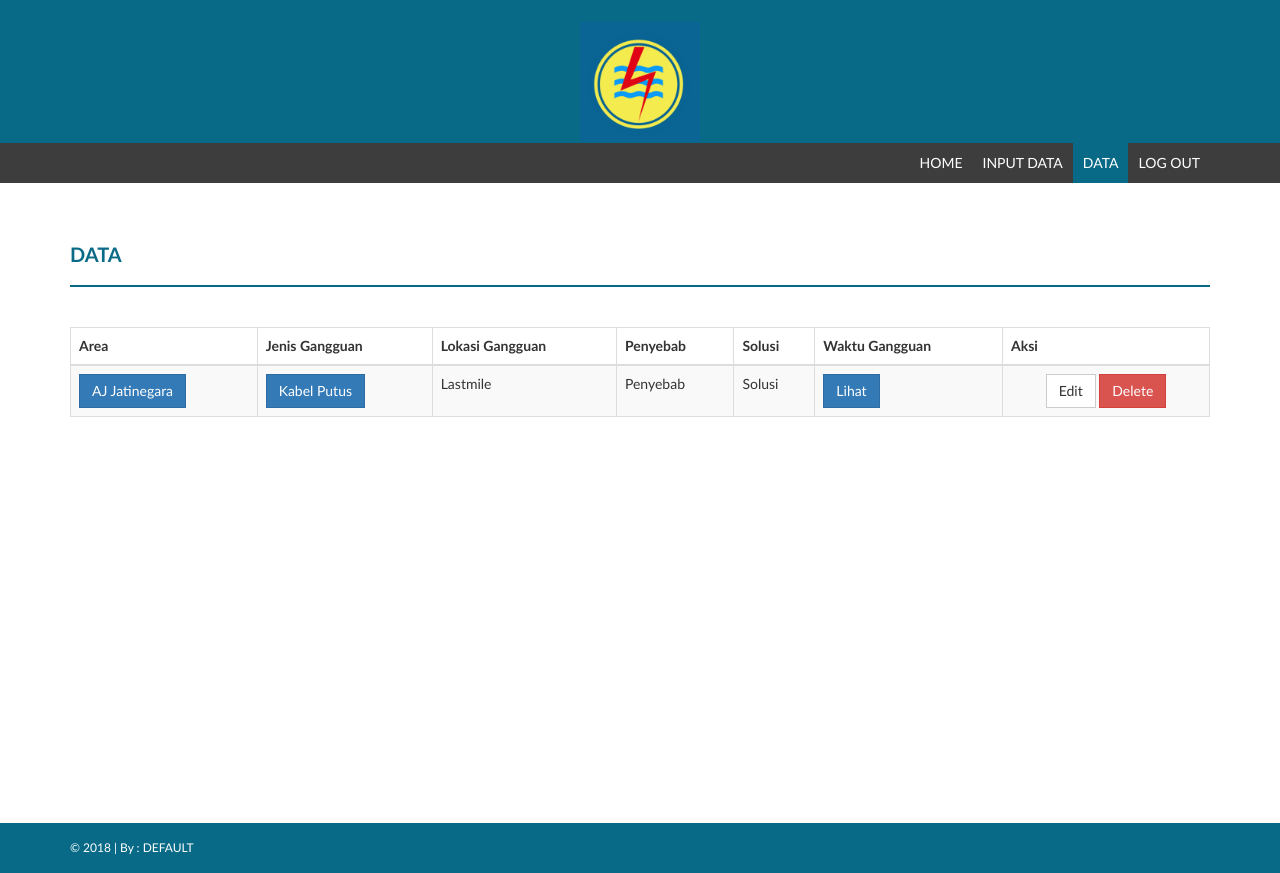
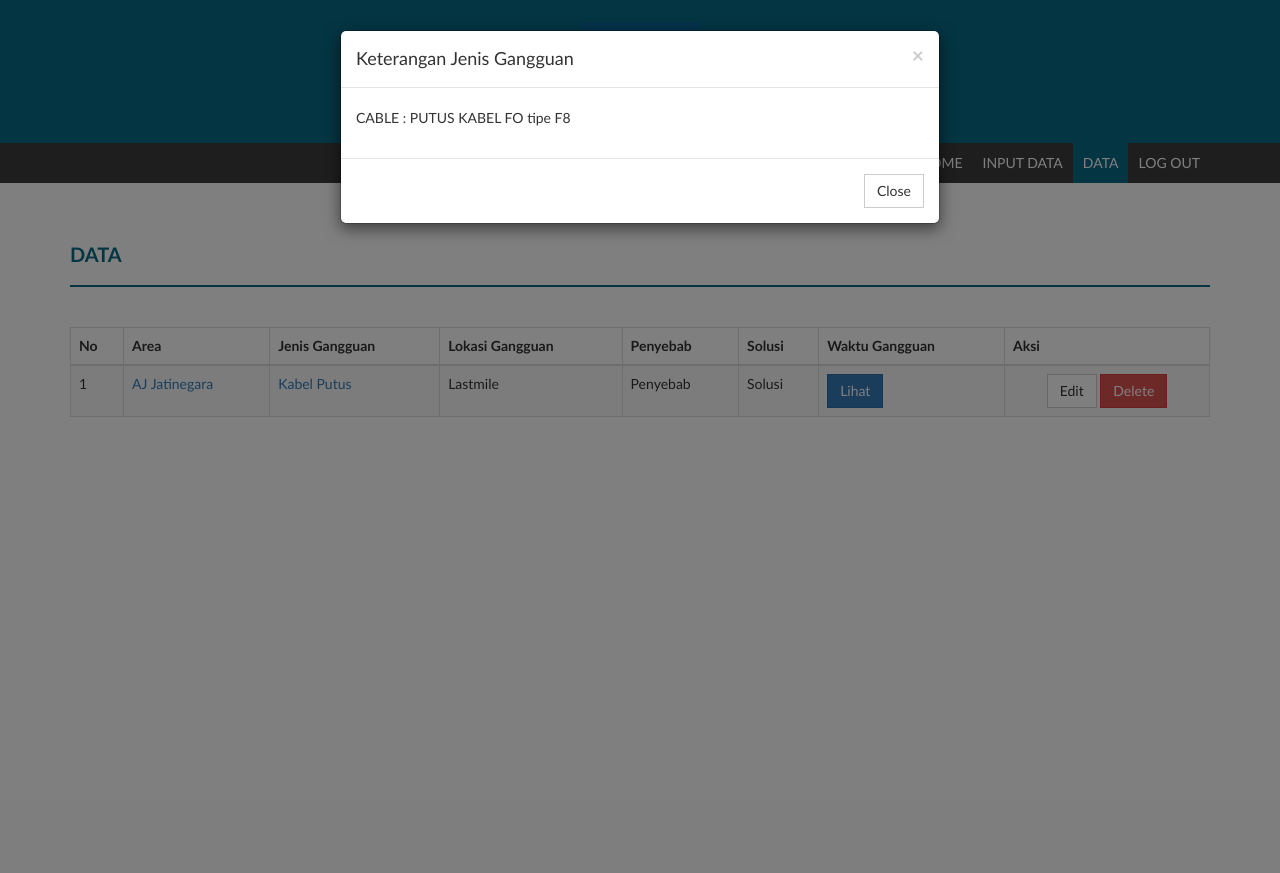
Before and after one commit to monicandani/PLN_WAN, a CodeIgniter app: page /database/index.php/c_main/v2 in a window 1280 px wide, after a click on "Kabel Putus". After the commit the page ends 417 px from the top, so only its background shows below. Run offline with CodeIgniter, Linux system fonts and the light colour scheme; data that the repository does not hold is empty; some libraries are stand-ins or nearby versions.

Commit message:
modal and edit button

```diff
--- a/application/views/form2.php
+++ b/application/views/form2.php
@@ -87,6 +87,7 @@
                                 <table class="table table-striped table-bordered table-hover">
                                     <thead>
                                         <tr>
+                                            <th>No</th>
                                             <th>Area</th>
                                             <th>Jenis Gangguan</th>
                                             <th>Lokasi Gangguan</th>
@@ -98,10 +99,9 @@
                                     </thead>
                                     <tbody>
                                         <tr>
-                                            <td>
-                <a class="btn btn-primary" href="<?php echo base_url();?>c_main/area">AJ Jatinegara</a></td>
-                                            <td>
-                <button id="btn-primary" class="btn btn-primary" data-toggle="modal" data-target="">Kabel Putus</button></td>
+                                            <td>1</td>
+                                            <td> <a class="" href="<?php echo base_url();?>c_main/area">AJ Jatinegara</a></td>
+                                            <td><a class="" href="" data-toggle="modal" data-target="#myModal">Kabel Putus</a></td>
                                             <td>Lastmile</td>
                                             <td>Penyebab</td>
                                             <td>Solusi</td>
@@ -123,6 +123,27 @@
         </div>
     </div>
 
+    <!-- Modal -->
+    <div id="myModal" class="modal fade" role="dialog">
+      <div class="modal-dialog">
+
+        <!-- Modal content-->
+        <div class="modal-content">
+          <div class="modal-header">
+            <button type="button" class="close" data-dismiss="modal">&times;</button>
+            <h4 class="modal-title">Keterangan Jenis Gangguan</h4>
+          </div>
+          <div class="modal-body">
+            <p>CABLE : PUTUS KABEL FO tipe F8</p>
+          </div>
+          <div class="modal-footer">
+            <button type="button" class="btn btn-default" data-dismiss="modal">Close</button>
+          </div>
+        </div>
+
+      </div>
+    </div> <!-- MODAL -->
+
         <!-- FOOTER -->
        <!-- CONTENT-WRAPPER SECTION END-->
     <footer>
```
